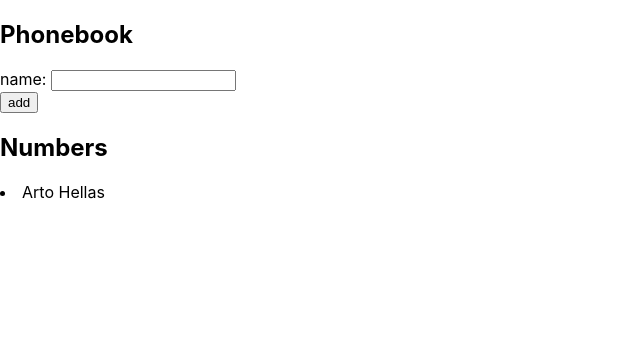
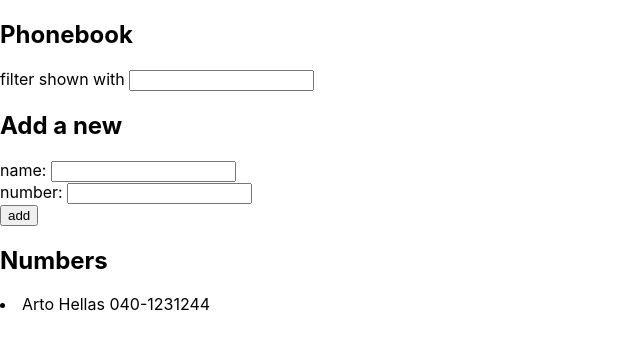
Before and after one commit to HorttanainenSami/FullStack2020, a React (Create React App) app in the folder osa2/puhelinluettelo/: page / in a window 1280 px wide. Shown: the top 350 px of the page, without its empty margins (0-640 px from the left). Built offline with nearby package versions, Linux system fonts and the light colour scheme.

Commit message:
puhelinluettelo step4

```diff
--- a/osa2/puhelinluettelo/src/App.js
+++ b/osa2/puhelinluettelo/src/App.js
@@ -1,18 +1,40 @@
 import React, { useState } from 'react'
+const Filter=({setFilter})=>{
+	const handleChange=(event)=>{
+		setFilter(event.target.value);
+		console.log(event.target.value)
+	}
+	return(
+	<div>
+	<p> filter shown with <input onChange={handleChange}/></p>
+	</div>
+	)
 
+}
+const Person=({persons,filter})=>{
+const filtPersons=persons.filter(person=>person.name.toLowerCase().includes(filter));
+
+	return(<div>
+	  {filtPersons.map(person=><li key={person.name}>{person.name} {person.number}</li>)}
+		</div>
+	)
+}
 const App = () => {
-  const [ persons, setPersons] = useState([
-    { name: 'Arto Hellas' }
-  ])
-  const [ newName, setNewName ] = useState('')
-	const handleChange=(event)=>{
-		setNewName(event.target.value);
-	}
+	const [ persons, setPersons] = useState([
+	    { name: 'Arto Hellas',number:'040-1231244' }
+	  ])
+	const [ newName, setNewName ] = useState('')
+	const [newNumb,setNewNumb]=useState('')
+	const [filter, setFilter]=useState('');
+	const handleChange=(event)=>setNewName(event.target.value);
+	const handleNumb=(event)=>setNewNumb(event.target.value);
+
 	const addName=(event)=>{
 		event.preventDefault();
 		if(persons.filter(person=>person.name===newName).length===0){
 		const personObject={
-			name:newName
+			name:newName,
+			number:newNumb
 		}
 		setPersons(persons.concat(personObject));
 		}
@@ -24,17 +46,23 @@ const App = () => {
     <div>
       <h2>Phonebook</h2>
 
+	<Filter setFilter={setFilter}/>
+
+	  <h2> Add a new </h2>
       <form>
         <div>
           name: <input onChange={handleChange} />
         </div>
+	  <div>
+	  number: <input onChange={handleNumb} />
+	  </div>
         <div>
           <button onClick={addName}>add</button>
         </div>
       </form>
 
       <h2>Numbers</h2>
-	  {persons.map(person=><li key={person.name}>{person.name}</li>)}
+	  <Person persons={persons} filter={filter} />
     </div>
   )
 
```
